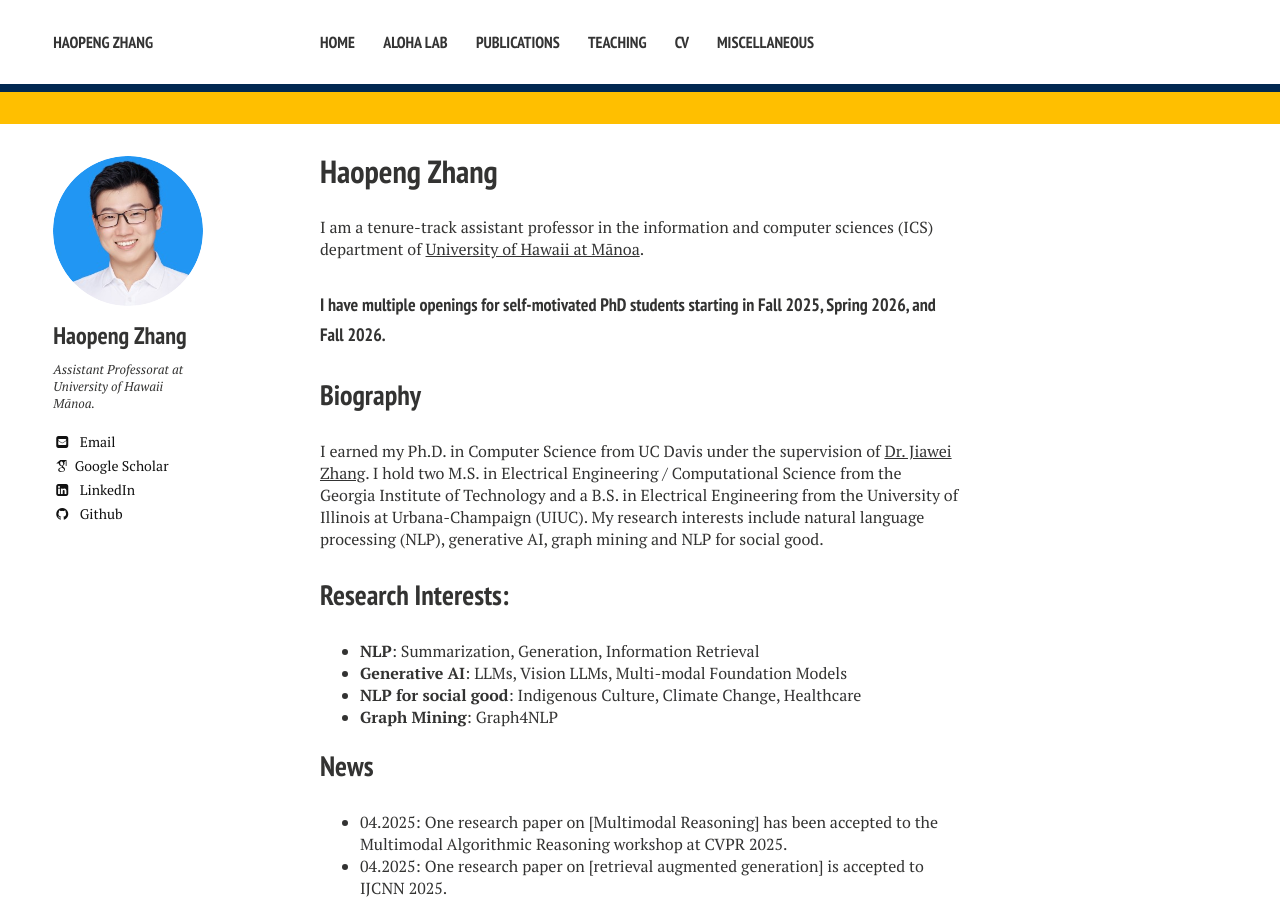
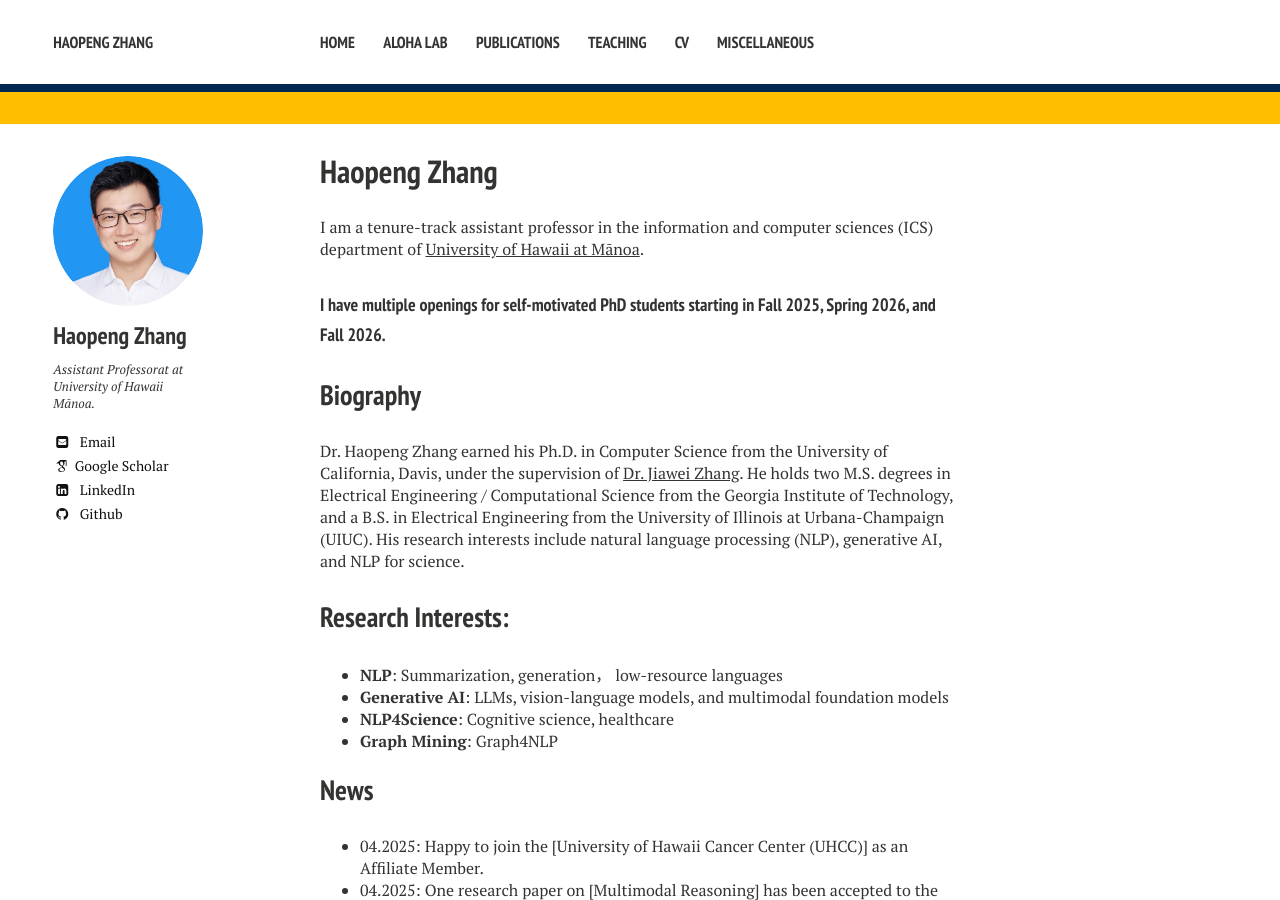
Before and after one commit to hpzhang94/hpzhang94.github.io, a Jekyll site: the page built from index.md, in a window 1280 px wide and 900 px high. Built offline with Jekyll 4.4.1, drawn with Linux system fonts in a browser that asks for light colours; nearby versions of some CDN libraries; some web fonts are replaced.

Commit message:
update 42525

```diff
--- a/index.md
+++ b/index.md
@@ -12,18 +12,20 @@ I am a tenure-track assistant professor in the information and computer sciences
 
 ## Biography
 
-I earned my Ph.D. in Computer Science from UC Davis under the supervision of <a href="http://jiaweizhang.net/"><u>Dr. Jiawei Zhang</u></a>. I hold two M.S. in Electrical Engineering / Computational Science from the Georgia Institute of Technology and a B.S. in Electrical Engineering from the University of Illinois at Urbana-Champaign (UIUC). My research interests include natural language processing (NLP), generative AI, graph mining and NLP for social good.
+Dr. Haopeng Zhang earned his Ph.D. in Computer Science from the University of California, Davis, under the supervision of <a href="http://jiaweizhang.net/"><u>Dr. Jiawei Zhang</u></a>. He holds two M.S. degrees in Electrical Engineering / Computational Science from the Georgia Institute of Technology, and a B.S. in Electrical Engineering from the University of Illinois at Urbana-Champaign (UIUC). His research interests include natural language processing (NLP), generative AI, and NLP for science.
 
 
 ## Research Interests:
 
-- **NLP**: Summarization, Generation, Information Retrieval
-- **Generative AI**: LLMs, Vision LLMs, Multi-modal Foundation Models
-- **NLP for social good**: Indigenous Culture, Climate Change, Healthcare
+- **NLP**: Summarization, generation， low-resource languages
+- **Generative AI**: LLMs, vision-language models, and multimodal foundation models
+- **NLP4Science**: Cognitive science, healthcare
 - **Graph Mining**: Graph4NLP
 
 
 ## News
+
+- 04.2025: Happy to join the <a href = "https://www.uhcancercenter.org/" target="_blank"> [University of Hawaii Cancer Center (UHCC)]</a> as an Affiliate Member.
 - 04.2025: One research paper on <a href = "https://arxiv.org/abs/2406.12169" target="_blank"> [Multimodal Reasoning]</a> has been accepted to the Multimodal Algorithmic Reasoning workshop at CVPR 2025.
 - 04.2025: One research paper on <a href = "https://arxiv.org/abs/2406.12169" target="_blank"> [retrieval augmented generation]</a> is accepted to IJCNN 2025.
 - 02.2025: Thrilled to receive the UH Manoa Faculty Research Travel Fund! Looking forward to NAACL 2025 in Albuquerque.
```
Also changed, not shown: research.md (+6 -0 lines).
